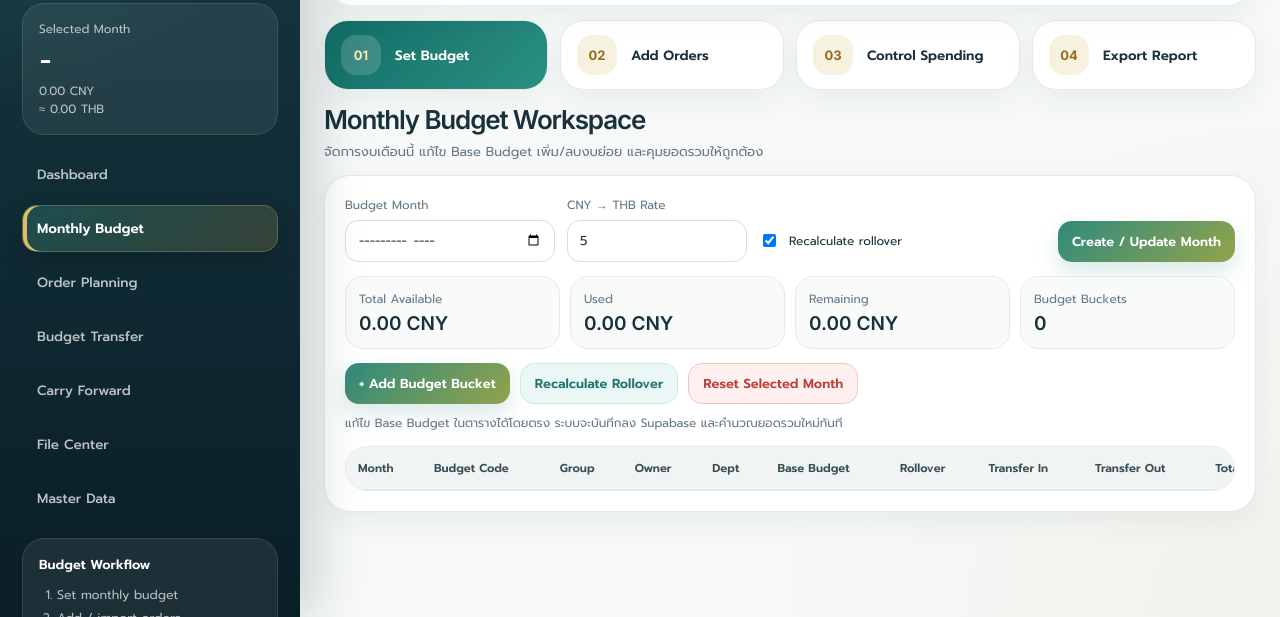
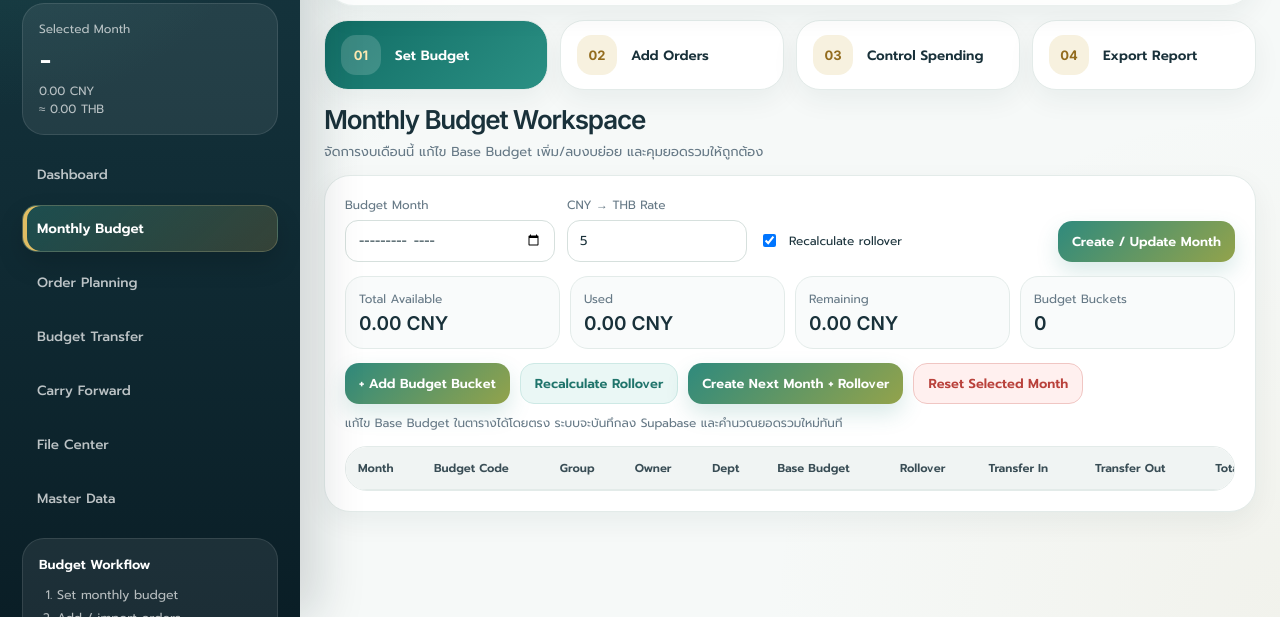
Before and after one commit to Thames3450/Budget-Control, a plain HTML site: page index.html in a window 1280 px wide. Both pictures are taken after a click on the button "Monthly Budget". Shown: the part 183-800 px from the top of the page. Drawn offline with nearby package versions, Linux system fonts and the light colour scheme; no server answers.

Commit message:
Update index.html

```diff
--- a/index.html
+++ b/index.html
@@ -211,6 +211,7 @@
           <div class="toolbar-inline">
             <button class="btn btn-primary" id="openBucketModalBtn">+ Add Budget Bucket</button>
             <button class="btn btn-soft" id="recalcRolloverBtn">Recalculate Rollover</button>
+            <button class="btn btn-primary" id="createNextMonthBtn">Create Next Month + Rollover</button>
             <button class="btn btn-danger-soft" id="resetMonthBtn">Reset Selected Month</button>
             <span class="toolbar-note">แก้ไข Base Budget ในตารางได้โดยตรง ระบบจะบันทึกลง Supabase และคำนวณยอดรวมใหม่ทันที</span>
           </div>
```
